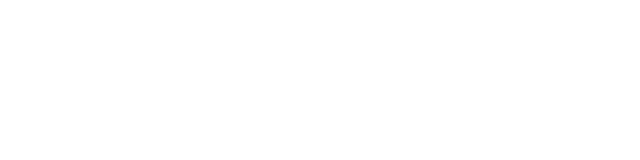
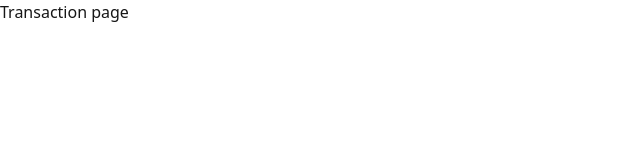
Before and after one commit to TheLastCookie-404/Sat, a Vue app: page /transaction in a window 1280 px wide. Before the commit this address had no page. Shown: the top 160 px of the page, without its empty margins (0-640 px from the left). Built offline with nearby package versions, Linux system fonts and the light colour scheme; what vue-qrcode-reader would draw is missing.

Commit message:
Transaction page added

```diff
--- /dev/null
+++ b/src/pages/Transaction.vue
@@ -0,0 +1,5 @@
+<template>
+  <div>Transaction page</div>
+</template>
+
+<script lang="ts" setup></script>
--- a/src/router/routes.ts
+++ b/src/router/routes.ts
@@ -3,7 +3,9 @@
 import Register from "@/pages/Register.vue";
 import Login from "@/pages/Login.vue";
 import Profile from "@/pages/Profile.vue";
+// @ts-ignore
 import ReadQr from "@/pages/ReadQr.vue";
+import Transaction from "@/pages/Transaction.vue";
 
 export const routes = [
   {
@@ -22,4 +24,8 @@
     component: ReadQr,
     path: "/readqr",
   },
+  {
+    component: Transaction,
+    path: "/transaction",
+  },
 ];
```
